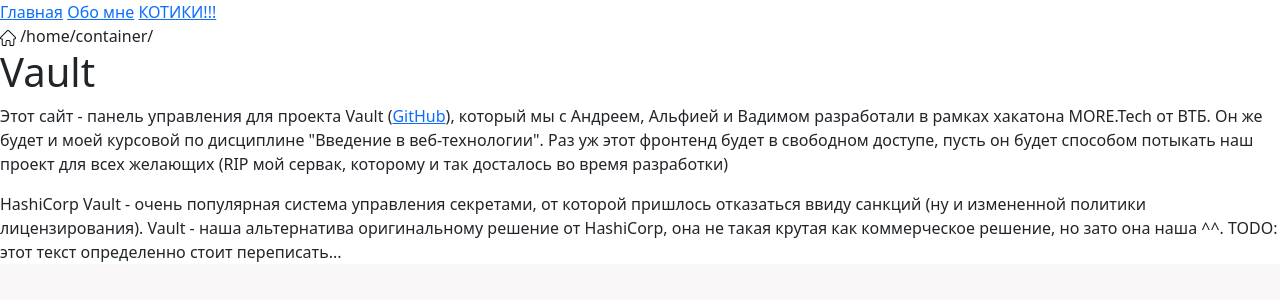
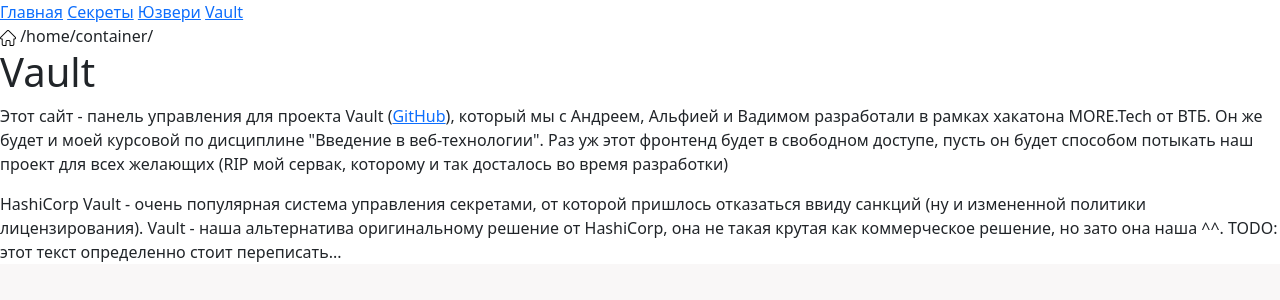
Before and after one commit to nikitagricanuk/iwt-coursework, a Python web app: template app/templates/index.html in a window 1280 px wide. Shown: the top 300 px of the page. Run offline with Jinja, Linux system fonts and the light colour scheme; the template is opened without the code that fills it, so the values that code supplies are empty.

Commit message:
Added secrets and users routes, removed about route

```diff
--- a/app/templates/components/_navigation.html
+++ b/app/templates/components/_navigation.html
@@ -1,5 +1,6 @@
 <nav>
     <a href="/">Главная</a>
-    <a href="/about">Обо мне</a>
-    <a href="/cats">КОТИКИ!!!</a>
+    <a href="/secrets">Секреты</a>
+    <a href="/users">Юзвери</a>
+    <a href="/smt">Vault</a>
 </nav>
```
